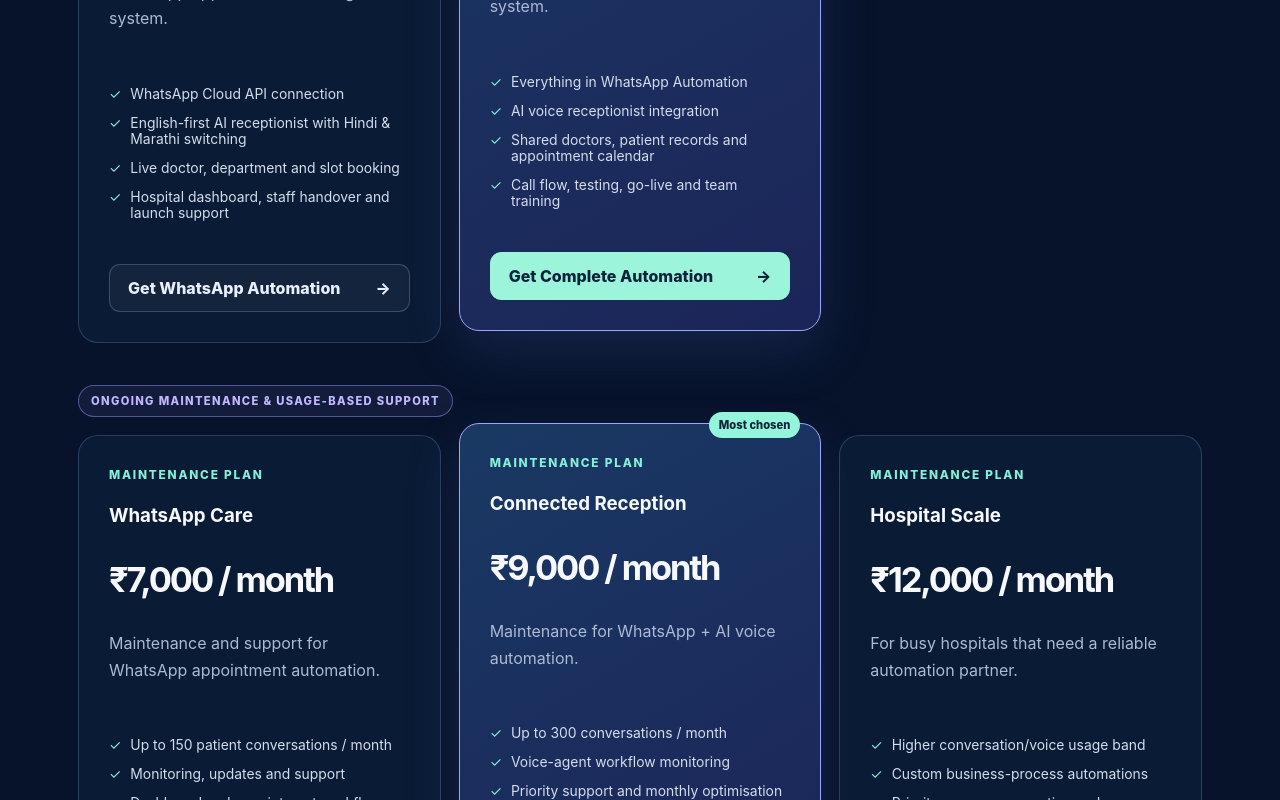
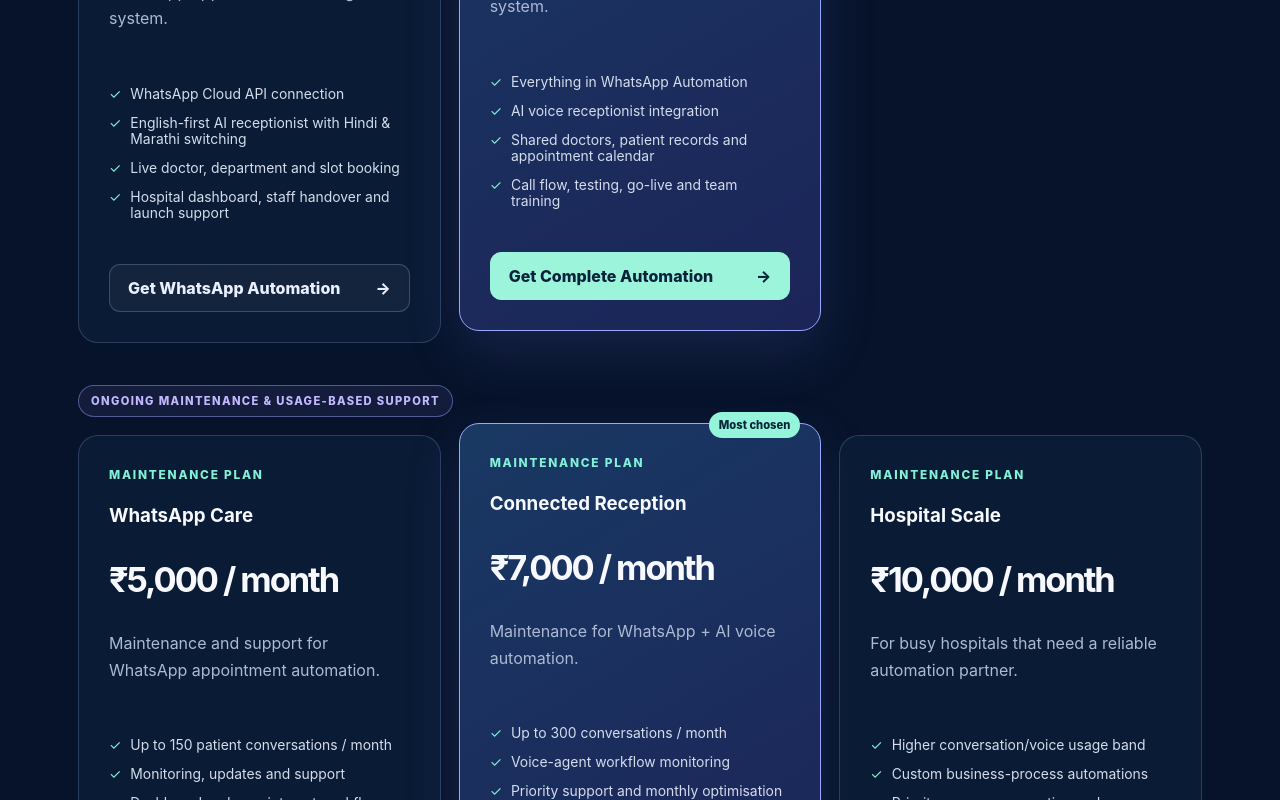
Before and after one commit to Nachiket-kh/Whatsapp_agent, a Next.js app: page / in a window 1280 px wide. Shown: the part 1876-2676 px from the top of the page. Built offline with nearby package versions, Linux system fonts and the light colour scheme.

Commit message:
Update automation service pricing

```diff
--- a/src/app/page.tsx
+++ b/src/app/page.tsx
@@ -3,13 +3,13 @@
 import pricing from "./pricing.module.css";
 
 const setupPlans = [
-  { name: "WhatsApp Appointment Automation", price: "₹18,000", text: "One-time setup charge for a complete WhatsApp appointment-booking system.", items: ["WhatsApp Cloud API connection", "English-first AI receptionist with Hindi & Marathi switching", "Live doctor, department and slot booking", "Hospital dashboard, staff handover and launch support"], cta: "Get WhatsApp Automation" },
-  { name: "WhatsApp + AI Voice Agent Automation", price: "₹35,000", text: "One-time setup charge for a unified WhatsApp and voice appointment system.", items: ["Everything in WhatsApp Automation", "AI voice receptionist integration", "Shared doctors, patient records and appointment calendar", "Call flow, testing, go-live and team training"], cta: "Get Complete Automation", featured: true },
+  { name: "WhatsApp Appointment Automation", price: "₹10,000", text: "One-time setup charge for a complete WhatsApp appointment-booking system.", items: ["WhatsApp Cloud API connection", "English-first AI receptionist with Hindi & Marathi switching", "Live doctor, department and slot booking", "Hospital dashboard, staff handover and launch support"], cta: "Get WhatsApp Automation" },
+  { name: "WhatsApp + AI Voice Agent Automation", price: "₹20,000", text: "One-time setup charge for a unified WhatsApp and voice appointment system.", items: ["Everything in WhatsApp Automation", "AI voice receptionist integration", "Shared doctors, patient records and appointment calendar", "Call flow, testing, go-live and team training"], cta: "Get Complete Automation", featured: true },
 ];
 const maintenancePlans = [
-  { name: "WhatsApp Care", price: "₹7,000 / month", text: "Maintenance and support for WhatsApp appointment automation.", items: ["Up to 150 patient conversations / month", "Monitoring, updates and support", "Dashboard and appointment workflow maintenance"] },
-  { name: "Connected Reception", price: "₹9,000 / month", text: "Maintenance for WhatsApp + AI voice automation.", items: ["Up to 300 conversations / month", "Voice-agent workflow monitoring", "Priority support and monthly optimisation"], featured: true },
-  { name: "Hospital Scale", price: "₹12,000 / month", text: "For busy hospitals that need a reliable automation partner.", items: ["Higher conversation/voice usage band", "Custom business-process automations", "Priority response, reporting and optimisation"] },
+  { name: "WhatsApp Care", price: "₹5,000 / month", text: "Maintenance and support for WhatsApp appointment automation.", items: ["Up to 150 patient conversations / month", "Monitoring, updates and support", "Dashboard and appointment workflow maintenance"] },
+  { name: "Connected Reception", price: "₹7,000 / month", text: "Maintenance for WhatsApp + AI voice automation.", items: ["Up to 300 conversations / month", "Voice-agent workflow monitoring", "Priority support and monthly optimisation"], featured: true },
+  { name: "Hospital Scale", price: "₹10,000 / month", text: "For busy hospitals that need a reliable automation partner.", items: ["Higher conversation/voice usage band", "Custom business-process automations", "Priority response, reporting and optimisation"] },
 ];
 const demoWhatsApp = "https://wa.me/917378857650?text=Hello%20CreatorOS%2C%20I%20want%20to%20try%20the%20hospital%20appointment%20automation.";
 
```
